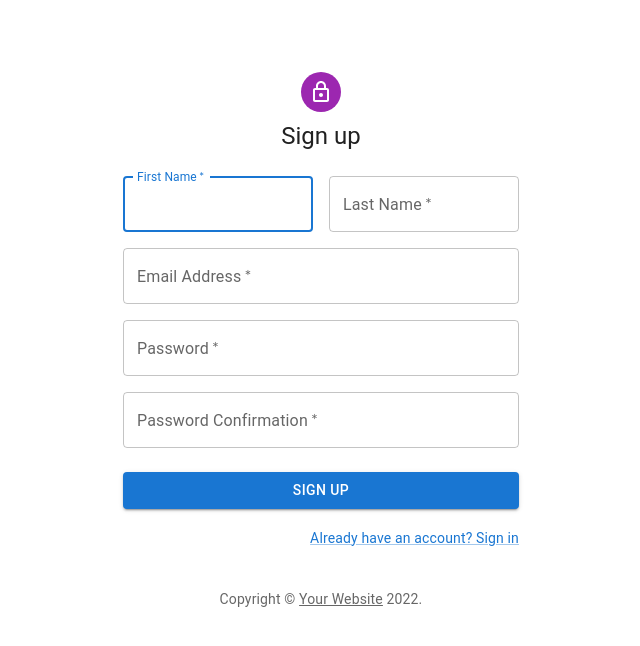
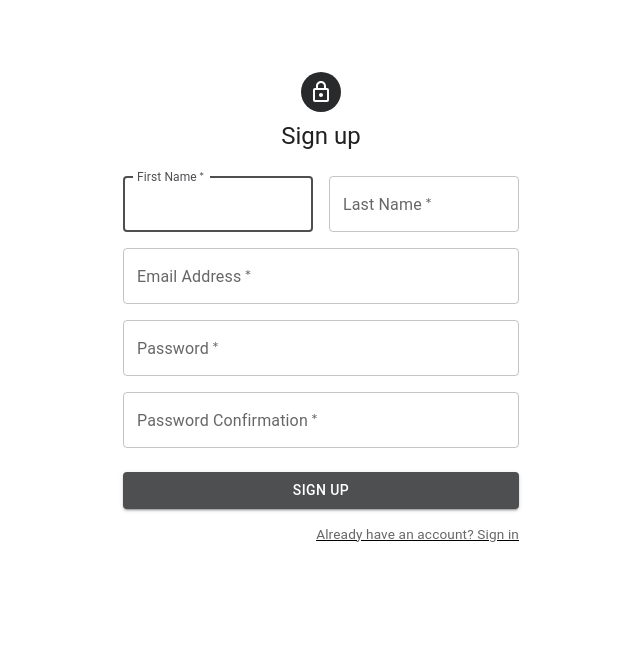
Before and after one commit to saadbadreddine/fsw-landingpage-react-redux, a React (Create React App) app: page /register in a window 1280 px wide. Shown: the top 646 px of the page, without its empty margins (319-959 px from the left). Built offline with nearby package versions, Linux system fonts and the light colour scheme.

Commit message:
changed ahref links in Login and Register pages to NavLinks

```diff
--- a/src/pages/Login.jsx
+++ b/src/pages/Login.jsx
@@ -14,13 +14,14 @@ import { useSelector, useDispatch } from "react-redux";
 import { useNavigate } from "react-router-dom";
 import { toast } from "react-toastify";
 import { login, reset } from "../features/auth/authSlice";
+import { NavLink } from "react-router-dom";
 
 function Copyright(props) {
   return (
     <Typography variant="body2" color="text.secondary" align="center" {...props}>
       {"Copyright © "}
-      <Link color="inherit" href="https://mui.com/">
-        Your Website
+      <Link color="inherit" href="/">
+        hustle
       </Link>{" "}
       {new Date().getFullYear()}
       {"."}
@@ -130,14 +131,22 @@ function Login() {
             </Button>
             <Grid container>
               <Grid item>
-                <Link href="#" variant="body2">
-                  {"Don't have an account? Sign Up"}
-                </Link>
+                <nav>
+                  <NavLink to="/register" sx={{ mt: 8, mb: 4 }}>
+                    <Typography
+                      variant="body2"
+                      color="text.secondary"
+                      fontSize="0.85rem"
+                      style={{ textDecoration: "underline black" }}
+                    >
+                      {"Don't have an account? Sign Up"}
+                    </Typography>
+                  </NavLink>
+                </nav>
               </Grid>
             </Grid>
           </Box>
         </Box>
-        <Copyright sx={{ mt: 8, mb: 4 }} />
       </Container>
     </ThemeProvider>
   );
--- a/src/pages/Register.jsx
+++ b/src/pages/Register.jsx
@@ -14,21 +14,18 @@ import { useSelector, useDispatch } from "react-redux";
 import { useNavigate } from "react-router-dom";
 import { toast } from "react-toastify";
 import { register, reset } from "../features/auth/authSlice";
+import { NavLink } from "react-router-dom";
 
-function Copyright(props) {
-  return (
-    <Typography variant="body2" color="text.secondary" align="center" {...props}>
-      {"Copyright © "}
-      <Link color="inherit" href="https://mui.com/">
-        Your Website
-      </Link>{" "}
-      {new Date().getFullYear()}
-      {"."}
-    </Typography>
-  );
-}
-
-const theme = createTheme();
+const theme = createTheme({
+  palette: {
+    primary: {
+      main: "#4d4f51",
+    },
+    secondary: {
+      main: "#292a2b",
+    },
+  },
+});
 
 function Register() {
   const [formData, setFormData] = useState({
@@ -171,14 +168,22 @@ function Register() {
             </Button>
             <Grid container justifyContent="flex-end">
               <Grid item>
-                <Link href="#" variant="body2">
-                  Already have an account? Sign in
-                </Link>
+                <nav>
+                  <NavLink to="/login" variant="body2">
+                    <Typography
+                      variant="body2"
+                      color="text.secondary"
+                      fontSize="0.85rem"
+                      style={{ textDecoration: "underline black" }}
+                    >
+                      Already have an account? Sign in
+                    </Typography>
+                  </NavLink>
+                </nav>
               </Grid>
             </Grid>
           </Box>
         </Box>
-        <Copyright sx={{ mt: 5 }} />
       </Container>
     </ThemeProvider>
   );
```
